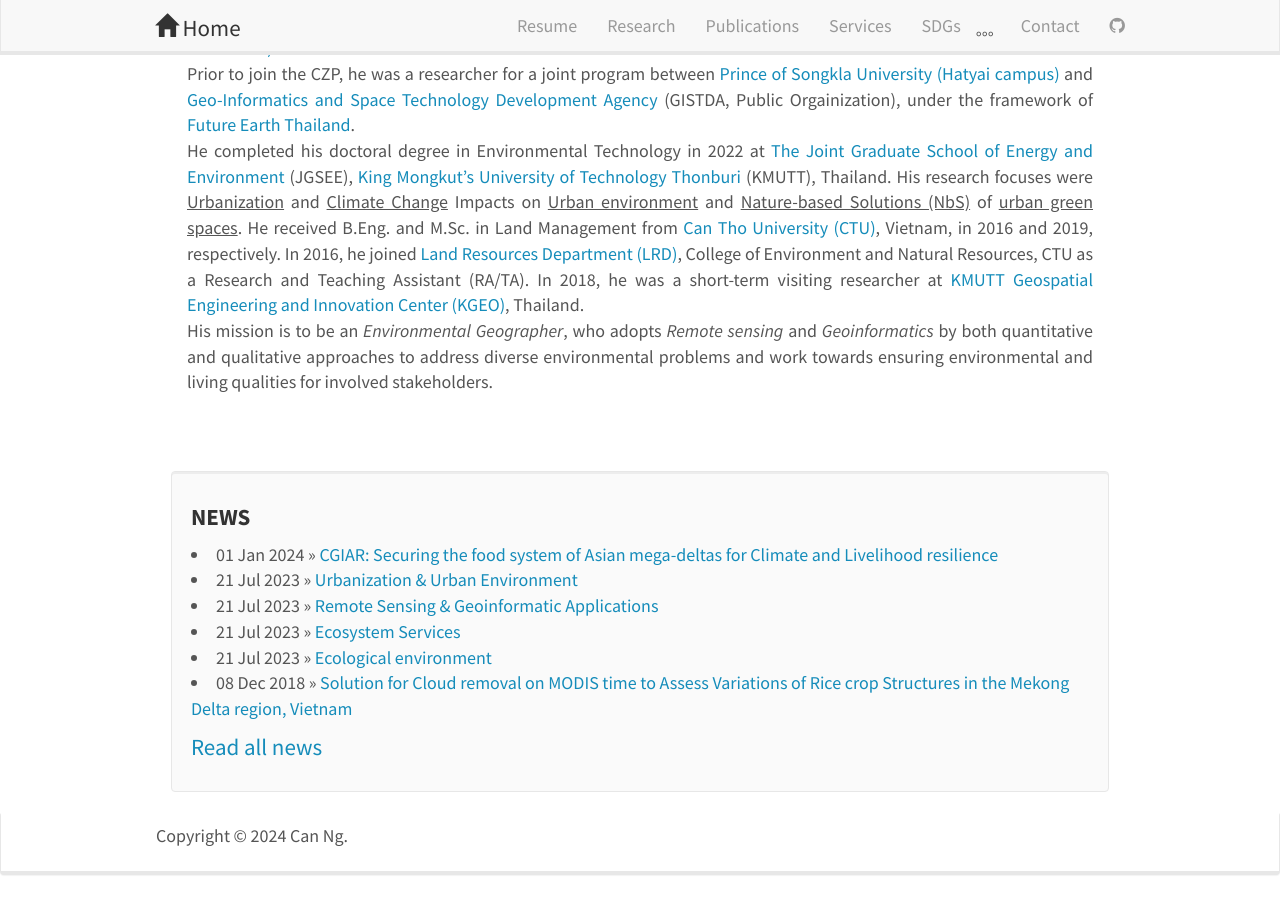
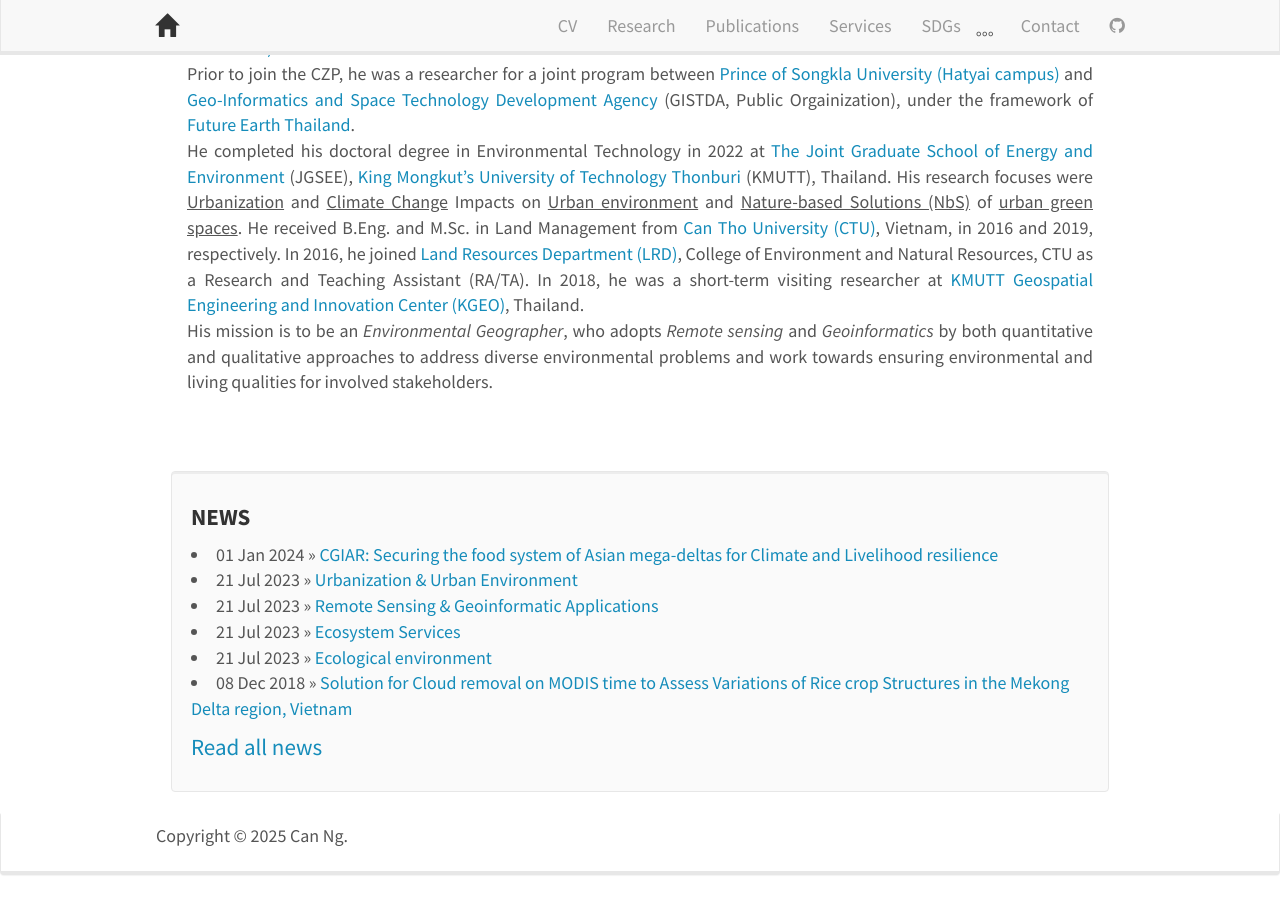
Before and after one commit to canng/cann, a Jekyll site: the page built from _pages/home.md, in a window 1280 px wide and 900 px high, scrolled down 1067 px. Built offline with Jekyll 4.4.1, drawn with Linux system fonts in a browser that asks for light colours; nearby versions of some CDN libraries.

Commit message:
Update copyright year in footer and fix header link

```diff
--- a/_includes/footer.html
+++ b/_includes/footer.html
@@ -7,7 +7,7 @@
 	  <div class="row">
 
 		<div class="col-sm-3">
-		  <p>Copyright &copy 2024 Can Ng.</p>
+		  <p>Copyright &copy 2025 Can Ng.</p>
       <p></p> <!-- Can add footer text here-->
       </font>
    </div>
--- a/_includes/header.html
+++ b/_includes/header.html
@@ -10,12 +10,12 @@
 		<span class="icon-bar"></span>
 	  </button>
 
-    <a class="navbar-brand" href="{{ site.url }}{{ site.baseurl }}/"><i class="glyphicon glyphicon-home"></i> Home</a>
+    <a class="navbar-brand" href="{{ site.url }}{{ site.baseurl }}/"><i class="glyphicon glyphicon-home"></i> </a>
 	</div>
 
 	<div class="collapse navbar-collapse" id="navbar-collapse-1">
 	  <ul class="nav navbar-nav navbar-right">
-		<li><a href="{{ site.url }}{{ site.baseurl }}/cv">Resume</a></li>
+		<li><a href="{{ site.url }}{{ site.baseurl }}/cv">CV</a></li>
 		<li><a href="{{ site.url }}{{ site.baseurl }}/research_project">Research</a></li>
         <li><a href="{{ site.url }}{{ site.baseurl }}/publications">Publications</a></li>
 		<li><a href="{{ site.url }}{{ site.baseurl }}/review">Services</a></li>
```
